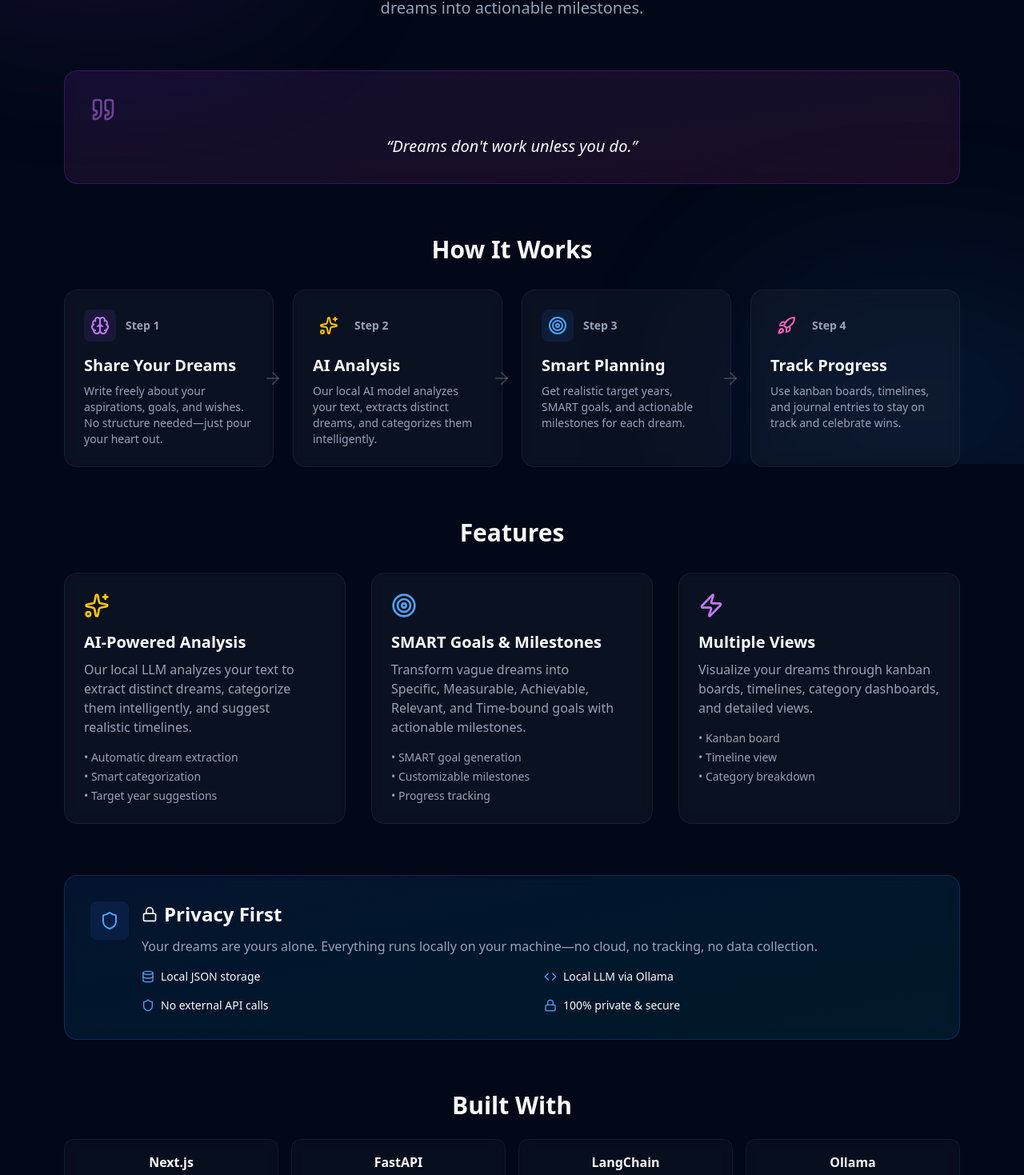
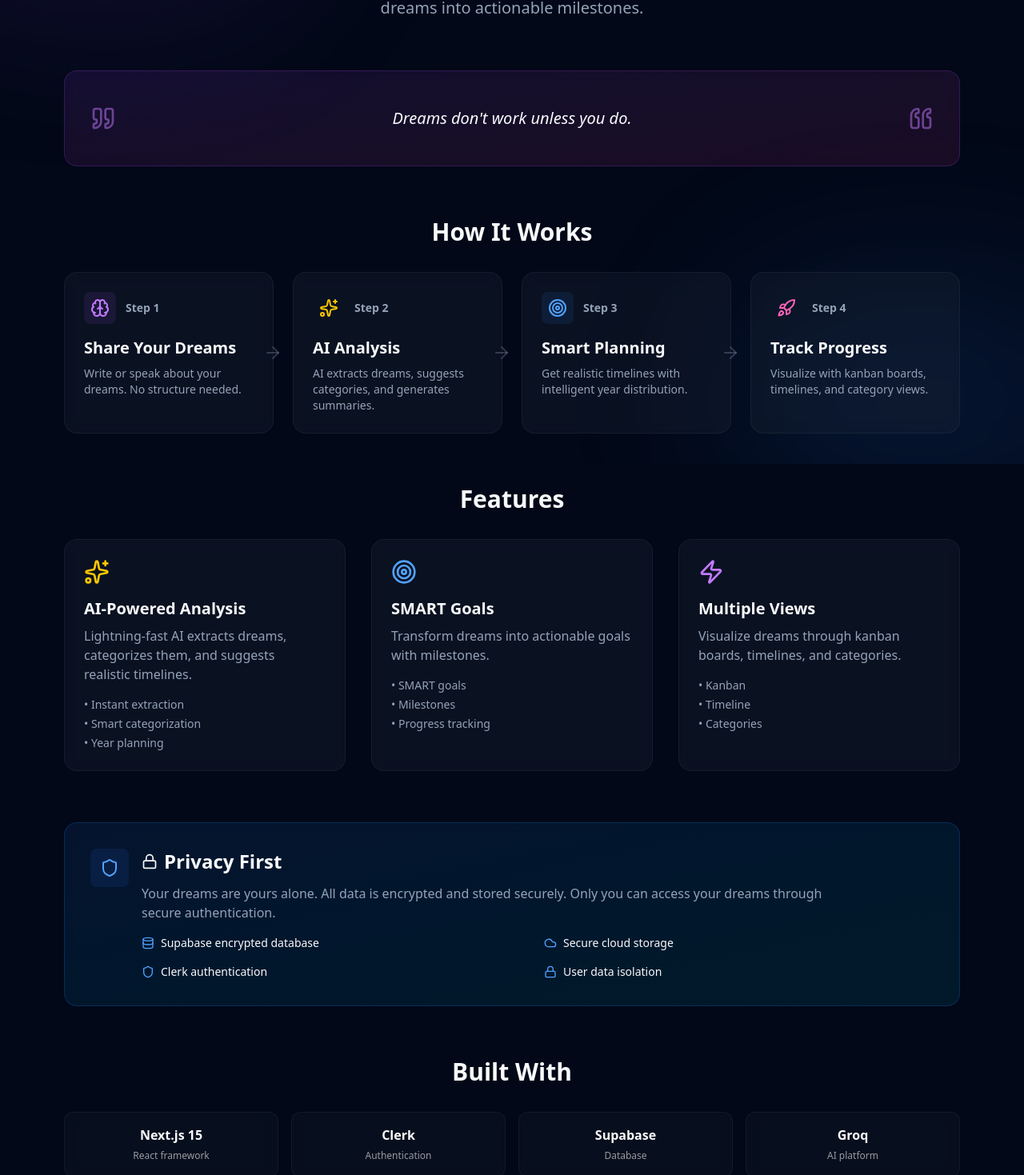
Before and after one commit to ozhayun/My-Dream, a Next.js app in the folder frontend/: page /about in a window 1280 px wide. Shown: the part 220-1689 px from the top of the page at 80% size. Built offline with nearby package versions, Linux system fonts and the light colour scheme; no server answers.

Commit message:
update about

```diff
--- a/frontend/src/components/DeleteConfirmModal.tsx
+++ b/frontend/src/components/DeleteConfirmModal.tsx
@@ -63,7 +63,7 @@ export function DeleteConfirmModal({
                             </div>
 
                             <h3 className="text-xl font-bold text-foreground mb-2">{title}</h3>
-                            <p className="text-muted-foreground text-sm leading-relaxed mb-8">
+                            <p className="text-muted-foreground text-sm leading-relaxed mb-8 text-pretty">
                                 {description}
                             </p>
 
--- a/frontend/src/components/DreamReviewModal.tsx
+++ b/frontend/src/components/DreamReviewModal.tsx
@@ -2,10 +2,9 @@
 
 import { useState, useEffect, useCallback } from "react";
 import { DreamEntry, DreamCategory } from "@/types/dream";
-import { X, Check, Trash2, Calendar, Tag, Type, AlertCircle } from "lucide-react";
+import { Check, Trash2, Calendar, Tag, Type, AlertCircle } from "lucide-react";
 import { clsx } from "clsx";
 import { motion, AnimatePresence } from "framer-motion";
-import { CATEGORY_COLORS } from "@/lib/constants";
 
 interface DreamReviewModalProps {
   dreams: DreamEntry[];
@@ -14,26 +13,39 @@ interface DreamReviewModalProps {
 }
 
 const CATEGORIES: DreamCategory[] = [
-    "Career & Business", "Finance & Wealth", "Health & Wellness",
-    "Relationships & Family", "Travel & Adventure", "Skills & Knowledge",
-    "Lifestyle & Hobbies", "Other"
+  "Career & Business",
+  "Finance & Wealth",
+  "Health & Wellness",
+  "Relationships & Family",
+  "Travel & Adventure",
+  "Skills & Knowledge",
+  "Lifestyle & Hobbies",
+  "Other",
 ];
 
-export function DreamReviewModal({ dreams, onSave, onCancel }: DreamReviewModalProps) {
+export function DreamReviewModal({
+  dreams,
+  onSave,
+  onCancel,
+}: DreamReviewModalProps) {
   const [editableDreams, setEditableDreams] = useState<DreamEntry[]>(dreams);
   const [showConfirmClose, setShowConfirmClose] = useState(false);
   const [isDirty, setIsDirty] = useState(false);
 
-    const handleUpdate = (id: string, field: keyof DreamEntry, value: any) => {
+  const handleUpdate = (
+    id: string,
+    field: keyof DreamEntry,
+    value: string | number | DreamCategory | boolean | null
+  ) => {
     setIsDirty(true);
-        setEditableDreams(prev => prev.map(d =>
-            d.id === id ? { ...d, [field]: value } : d
-        ));
+    setEditableDreams((prev) =>
+      prev.map((d) => (d.id === id ? { ...d, [field]: value } : d))
+    );
   };
 
   const handleDelete = (id: string) => {
     setIsDirty(true);
-        setEditableDreams(prev => prev.filter(d => d.id !== id));
+    setEditableDreams((prev) => prev.filter((d) => d.id !== id));
   };
 
   const handleCancelAttempt = useCallback(() => {
@@ -58,18 +70,8 @@ export function DreamReviewModal({ dreams, onSave, onCancel }: DreamReviewModalP
     return () => window.removeEventListener("keydown", handleKeyDown);
   }, [handleCancelAttempt, showConfirmClose]);
 
-    const speak = (text: string) => {
-        if ("speechSynthesis" in window) {
-            window.speechSynthesis.cancel();
-            const utterance = new SpeechSynthesisUtterance(text);
-            utterance.rate = 0.9;
-            utterance.pitch = 1;
-            window.speechSynthesis.speak(utterance);
-        }
-    };
-
   return (
-        <div className="fixed inset-0 z-[100] flex items-center justify-center p-4 bg-background/80 backdrop-blur-sm">
+    <div className="fixed inset-0 z-100 flex items-center justify-center p-4 bg-background/80 backdrop-blur-sm">
       <motion.div
         initial={{ opacity: 0, scale: 0.9, y: 20 }}
         animate={{ opacity: 1, scale: 1, y: 0 }}
@@ -79,7 +81,9 @@ export function DreamReviewModal({ dreams, onSave, onCancel }: DreamReviewModalP
         <div className="p-6 border-b border-border flex justify-between items-center bg-secondary/20">
           <div className="text-start">
             <h2 className="text-2xl font-bold">Review Your Dreams</h2>
-                        <p className="text-muted-foreground text-sm">Here is what I found. Verify and edit before we save them.</p>
+            <p className="text-muted-foreground text-sm text-pretty">
+              Here is what I found. Verify and edit before we save them.
+            </p>
           </div>
         </div>
 
@@ -90,15 +94,19 @@ export function DreamReviewModal({ dreams, onSave, onCancel }: DreamReviewModalP
             </div>
           ) : (
             editableDreams.map((dream) => (
-                            <div key={dream.id} className="grid grid-cols-12 gap-3 p-3 rounded-lg border border-border/50 bg-secondary/10 items-center hover:bg-secondary/20 transition-colors">
-
+              <div
+                key={dream.id}
+                className="grid grid-cols-12 gap-3 p-3 rounded-lg border border-border/50 bg-secondary/10 items-center hover:bg-secondary/20 transition-colors"
+              >
                 {/* Title Input */}
                 <div className="col-span-12 md:col-span-5 relative">
                   <Type className="w-4 h-4 absolute top-3 left-3 text-muted-foreground" />
                   <input
                     type="text"
                     value={dream.title}
-                                        onChange={(e) => handleUpdate(dream.id, 'title', e.target.value)}
+                    onChange={(e) =>
+                      handleUpdate(dream.id, "title", e.target.value)
+                    }
                     className="w-full bg-background/50 border border-border rounded-md py-2 pl-9 pr-3 text-sm focus:ring-1 focus:ring-primary outline-none"
                     placeholder="Dream Title"
                   />
@@ -109,13 +117,21 @@ export function DreamReviewModal({ dreams, onSave, onCancel }: DreamReviewModalP
                   <Tag className="w-4 h-4 absolute top-3 left-3 text-muted-foreground" />
                   <select
                     value={dream.category}
-                                       onChange={(e) => handleUpdate(dream.id, 'category', e.target.value as DreamCategory)}
+                    onChange={(e) =>
+                      handleUpdate(
+                        dream.id,
+                        "category",
+                        e.target.value as DreamCategory
+                      )
+                    }
                     className={clsx(
-                                           "w-full bg-background/50 border border-border rounded-md py-2 pl-9 pr-3 text-sm focus:ring-1 focus:ring-primary outline-none appearance-none",
+                      "w-full bg-background/50 border border-border rounded-md py-2 pl-9 pr-3 text-sm focus:ring-1 focus:ring-primary outline-none appearance-none"
                     )}
                   >
-                                        {CATEGORIES.map(cat => (
-                                            <option key={cat} value={cat}>{cat}</option>
+                    {CATEGORIES.map((cat) => (
+                      <option key={cat} value={cat}>
+                        {cat}
+                      </option>
                     ))}
                   </select>
                 </div>
@@ -126,7 +142,13 @@ export function DreamReviewModal({ dreams, onSave, onCancel }: DreamReviewModalP
                   <input
                     type="number"
                     value={dream.suggested_target_year}
-                                        onChange={(e) => handleUpdate(dream.id, 'suggested_target_year', parseInt(e.target.value) || new Date().getFullYear())}
+                    onChange={(e) =>
+                      handleUpdate(
+                        dream.id,
+                        "suggested_target_year",
+                        parseInt(e.target.value) || new Date().getFullYear()
+                      )
+                    }
                     className="w-full bg-background/50 border border-border rounded-md py-2 pl-9 pr-3 text-sm focus:ring-1 focus:ring-primary outline-none"
                     placeholder="Year"
                   />
@@ -171,7 +193,7 @@ export function DreamReviewModal({ dreams, onSave, onCancel }: DreamReviewModalP
               initial={{ opacity: 0 }}
               animate={{ opacity: 1 }}
               exit={{ opacity: 0 }}
-                            className="absolute inset-0 z-[110] flex items-center justify-center p-4 bg-background/90 backdrop-blur-md"
+              className="absolute inset-0 z-110 flex items-center justify-center p-4 bg-background/90 backdrop-blur-md"
             >
               <motion.div
                 initial={{ scale: 0.9, y: 10 }}
@@ -181,8 +203,13 @@ export function DreamReviewModal({ dreams, onSave, onCancel }: DreamReviewModalP
                 <div className="w-12 h-12 bg-red-500/10 rounded-full flex items-center justify-center mx-auto mb-4">
                   <AlertCircle className="w-6 h-6 text-red-500" />
                 </div>
-                                <h3 className="text-xl font-bold mb-2 text-start">Discard changes?</h3>
-                                <p className="text-muted-foreground text-sm mb-6 text-start">You have unsaved changes. Are you sure you want to discard them?</p>
+                <h3 className="text-xl font-bold mb-2 text-start">
+                  Discard changes?
+                </h3>
+                <p className="text-muted-foreground text-sm mb-6 text-start text-pretty">
+                  You have unsaved changes. Are you sure you want to discard
+                  them?
+                </p>
                 <div className="flex gap-3 justify-end">
                   <button
                     onClick={() => setShowConfirmClose(false)}
--- a/frontend/src/components/about/FeaturesSection.tsx
+++ b/frontend/src/components/about/FeaturesSection.tsx
@@ -23,32 +23,23 @@ const features = [
     icon: Sparkles,
     title: "AI-Powered Analysis",
     description:
-      "Our local LLM analyzes your text to extract distinct dreams, categorize them intelligently, and suggest realistic timelines.",
-    bullets: [
-      "Automatic dream extraction",
-      "Smart categorization",
-      "Target year suggestions",
-    ],
+      "Lightning-fast AI extracts dreams, categorizes them, and suggests realistic timelines.",
+    bullets: ["Instant extraction", "Smart categorization", "Year planning"],
     iconColor: "text-yellow-400",
   },
   {
     icon: Target,
-    title: "SMART Goals & Milestones",
-    description:
-      "Transform vague dreams into Specific, Measurable, Achievable, Relevant, and Time-bound goals with actionable milestones.",
-    bullets: [
-      "SMART goal generation",
-      "Customizable milestones",
-      "Progress tracking",
-    ],
+    title: "SMART Goals",
+    description: "Transform dreams into actionable goals with milestones.",
+    bullets: ["SMART goals", "Milestones", "Progress tracking"],
     iconColor: "text-blue-400",
   },
   {
     icon: Zap,
     title: "Multiple Views",
     description:
-      "Visualize your dreams through kanban boards, timelines, category dashboards, and detailed views.",
-    bullets: ["Kanban board", "Timeline view", "Category breakdown"],
+      "Visualize dreams through kanban boards, timelines, and categories.",
+    bullets: ["Kanban", "Timeline", "Categories"],
     iconColor: "text-purple-400",
   },
 ];
@@ -73,7 +64,9 @@ export function FeaturesSection() {
             >
               <Icon className={`w-8 h-8 ${feature.iconColor} mb-4`} />
               <h3 className="text-xl font-semibold mb-2">{feature.title}</h3>
-              <p className="text-muted-foreground mb-4">{feature.description}</p>
+              <p className="text-muted-foreground mb-4">
+                {feature.description}
+              </p>
               <ul className="text-sm text-muted-foreground space-y-1">
                 {feature.bullets.map((bullet, i) => (
                   <li key={i}>• {bullet}</li>
--- a/frontend/src/components/about/InspirationalQuote.tsx
+++ b/frontend/src/components/about/InspirationalQuote.tsx
@@ -1,6 +1,6 @@
 "use client";
 
-import { motion } from "framer-motion";
+import { motion, AnimatePresence } from "framer-motion";
 import { Quote } from "lucide-react";
 import { INSPIRATIONAL_QUOTES } from "@/lib/about-constants";
 import { useEffect, useState } from "react";
@@ -17,16 +17,26 @@ export function InspirationalQuote() {
 
   return (
     <motion.div
-      key={currentQuote}
       initial={{ opacity: 0, y: 10 }}
       animate={{ opacity: 1, y: 0 }}
-      exit={{ opacity: 0, y: -10 }}
-      className="relative p-8 rounded-2xl bg-gradient-to-br from-purple-500/10 to-pink-500/10 border border-purple-500/20 backdrop-blur-sm"
+      className="relative p-8 rounded-2xl bg-linear-to-br from-purple-500/10 to-pink-500/10 border border-purple-500/20 backdrop-blur-sm min-h-[120px] flex items-center justify-center gap-4"
     >
-      <Quote className="w-8 h-8 text-purple-400 mb-4 opacity-50" />
-      <p className="text-lg sm:text-xl font-medium italic text-center">
-        &ldquo;{INSPIRATIONAL_QUOTES[currentQuote]}&rdquo;
-      </p>
+      <Quote className="w-8 h-8 text-purple-400 opacity-50 shrink-0" />
+      <div className="relative overflow-hidden flex-1">
+        <AnimatePresence mode="wait">
+          <motion.p
+            key={currentQuote}
+            initial={{ opacity: 0, y: 20 }}
+            animate={{ opacity: 1, y: 0 }}
+            exit={{ opacity: 0, y: -20 }}
+            transition={{ duration: 0.4, ease: "easeInOut" }}
+            className="text-lg sm:text-xl font-medium italic text-center text-foreground"
+          >
+            {INSPIRATIONAL_QUOTES[currentQuote]}
+          </motion.p>
+        </AnimatePresence>
+      </div>
+      <Quote className="w-8 h-8 text-purple-400 opacity-50 shrink-0 rotate-180" />
     </motion.div>
   );
 }
--- a/frontend/src/components/about/PrivacySection.tsx
+++ b/frontend/src/components/about/PrivacySection.tsx
@@ -1,13 +1,13 @@
 "use client";
 
 import { motion } from "framer-motion";
-import { Shield, Lock, Database, Code } from "lucide-react";
+import { Shield, Lock, Database, Cloud } from "lucide-react";
 
 const privacyFeatures = [
-  { icon: Database, text: "Local JSON storage" },
-  { icon: Code, text: "Local LLM via Ollama" },
-  { icon: Shield, text: "No external API calls" },
-  { icon: Lock, text: "100% private & secure" },
+  { icon: Database, text: "Supabase encrypted database" },
+  { icon: Cloud, text: "Secure cloud storage" },
+  { icon: Shield, text: "Clerk authentication" },
+  { icon: Lock, text: "User data isolation" },
 ];
 
 export function PrivacySection() {
@@ -28,8 +28,7 @@ export function PrivacySection() {
             Privacy First
           </h3>
           <p className="text-muted-foreground mb-4">
-            Your dreams are yours alone. Everything runs locally on your
-            machine—no cloud, no tracking, no data collection.
+            Your dreams are yours alone. All data is encrypted and stored securely. Only you can access your dreams through secure authentication.
           </p>
           <div className="grid grid-cols-1 md:grid-cols-2 gap-4 text-sm">
             {privacyFeatures.map((feature, index) => {
--- a/frontend/src/components/about/TechStackSection.tsx
+++ b/frontend/src/components/about/TechStackSection.tsx
@@ -9,7 +9,7 @@ export function TechStackSection() {
       initial={{ opacity: 0, y: 20 }}
       animate={{ opacity: 1, y: 0 }}
       transition={{ delay: 0.5 }}
-      className="space-y-6"
+      className="space-y-8"
     >
       <h2 className="text-3xl font-bold text-center">Built With</h2>
       <div className="grid grid-cols-2 md:grid-cols-4 gap-4">
@@ -21,8 +21,8 @@ export function TechStackSection() {
             transition={{ delay: 0.6 + index * 0.05 }}
             className="p-4 rounded-xl bg-secondary/20 border border-white/5 backdrop-blur-sm text-center hover:bg-secondary/30 transition-colors"
           >
-            <div className="font-semibold mb-1">{tech.name}</div>
-            <div className="text-xs text-muted-foreground">
+            <div className="font-semibold mb-1 text-foreground">{tech.name}</div>
+            <div className="text-xs text-foreground/60 leading-relaxed">
               {tech.description}
             </div>
           </motion.div>
--- a/frontend/src/components/ui/dialog.tsx
+++ b/frontend/src/components/ui/dialog.tsx
@@ -123,7 +123,7 @@ function DialogDescription({
   return (
     <DialogPrimitive.Description
       data-slot="dialog-description"
-      className={cn("text-muted-foreground text-sm", className)}
+      className={cn("text-muted-foreground text-sm text-pretty", className)}
       {...props}
     />
   )
--- a/frontend/src/lib/about-constants.ts
+++ b/frontend/src/lib/about-constants.ts
@@ -15,17 +15,14 @@ export interface TechStackItem {
 }
 
 export const TECH_STACK: TechStackItem[] = [
-  { name: "Next.js", description: "React framework for the frontend" },
-  { name: "FastAPI", description: "Python backend API" },
-  { name: "LangChain", description: "AI orchestration framework" },
-  { name: "Ollama", description: "Local LLM runtime" },
-  {
-    name: "Sentence Transformers",
-    description: "Semantic search engine",
-  },
-  { name: "TypeScript", description: "Type-safe development" },
-  { name: "Tailwind CSS", description: "Utility-first styling" },
-  { name: "Framer Motion", description: "Smooth animations" },
+  { name: "Next.js 15", description: "React framework" },
+  { name: "Clerk", description: "Authentication" },
+  { name: "Supabase", description: "Database" },
+  { name: "Groq", description: "AI platform" },
+  { name: "TypeScript", description: "Type safety" },
+  { name: "Tailwind CSS", description: "Styling" },
+  { name: "Framer Motion", description: "Animations" },
+  { name: "Netlify", description: "Hosting" },
 ];
 
 export interface HowItWorksStep {
@@ -40,28 +37,28 @@ export const HOW_IT_WORKS_STEPS: HowItWorksStep[] = [
     icon: Brain,
     title: "Share Your Dreams",
     description:
-      "Write freely about your aspirations, goals, and wishes. No structure needed—just pour your heart out.",
+      "Write or speak about your dreams. No structure needed.",
     color: "text-purple-400",
   },
   {
     icon: Sparkles,
     title: "AI Analysis",
     description:
-      "Our local AI model analyzes your text, extracts distinct dreams, and categorizes them intelligently.",
+      "AI extracts dreams, suggests categories, and generates summaries.",
     color: "text-yellow-400",
   },
   {
     icon: Target,
     title: "Smart Planning",
     description:
-      "Get realistic target years, SMART goals, and actionable milestones for each dream.",
+      "Get realistic timelines with intelligent year distribution.",
     color: "text-blue-400",
   },
   {
     icon: Rocket,
     title: "Track Progress",
     description:
-      "Use kanban boards, timelines, and journal entries to stay on track and celebrate wins.",
+      "Visualize with kanban boards, timelines, and category views.",
     color: "text-pink-400",
   },
 ];
```
Also changed, not shown: frontend/src/components/about/HowItWorksSection.tsx (line endings or trailing spaces). Lines whose indentation alone changed are shown as unchanged.
